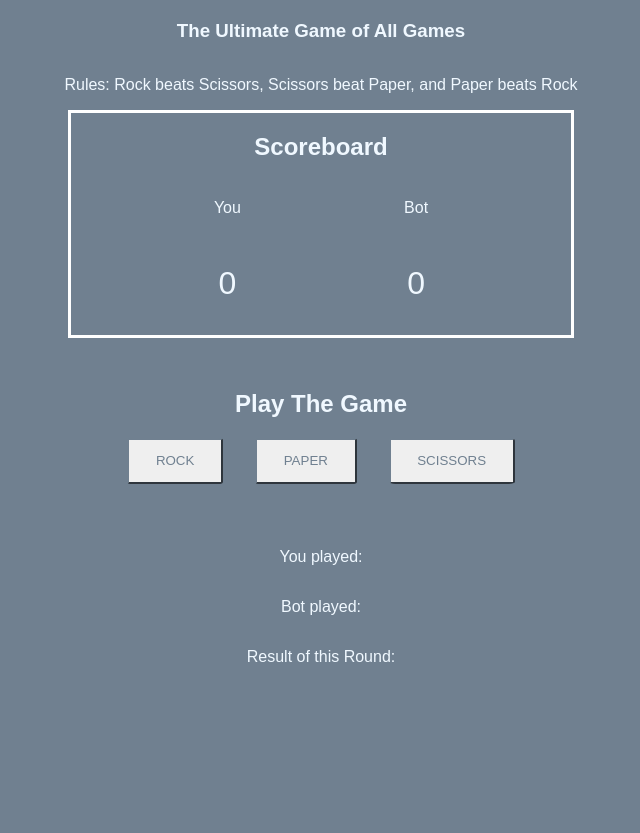
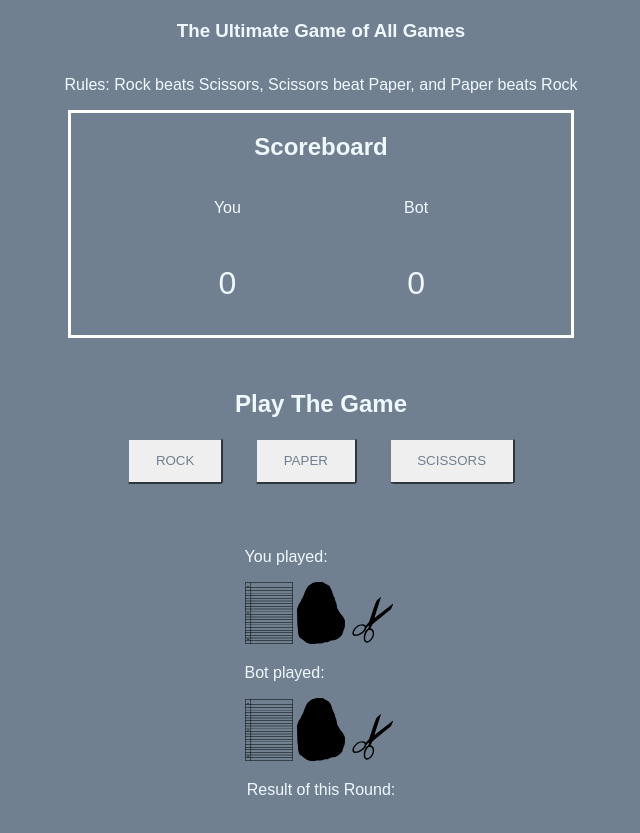
Before and after one commit to Lenny606/rock-paper-scissors, a website: page src/index.html in a window 1280 px wide. Shown: the part 87-920 px from the top of the page, without its empty margins (319-959 px from the left). Before the commit the page ends 800 px from the top, so only its background shows below. Drawn offline with nearby package versions, Linux system fonts and the light colour scheme; files that its build step writes are made by us from their sources.

Commit message:
added svg to style the outpu

```diff
--- a/src/css/style.scss
+++ b/src/css/style.scss
@@ -36,16 +36,14 @@ body {
       flex-direction: column;
       align-items: center;
       padding: 0.1em;
-
+    }
   }
-
-}
-&__name_you{
-  font-size: 2em;
-}
-&__name_bot{
-  font-size: 2em;
-}
+  &__name_you {
+    font-size: 2em;
+  }
+  &__name_bot {
+    font-size: 2em;
+  }
 }
 
 //active buttons styles
@@ -65,8 +63,8 @@ body {
       padding: 1em 2em;
       border-radius: 5%;
       border-color: slategray;
-      &:hover{
-        background-color: rgb(185, 208, 231);;
+      &:hover {
+        background-color: rgb(185, 208, 231);
       }
     }
   }
@@ -78,4 +76,9 @@ body {
   flex-direction: column;
   align-items: center;
   margin: 1em;
+
+  .img_hidden {
+    // display: none;
+    width: 3em;
+  }
 }
--- a/src/index.html
+++ b/src/index.html
@@ -45,9 +45,21 @@
 
     <!-----------------------------Footer with informations--------------------- -->
     <div class="footer">
-        <p class="footer__results footer__results_player">You played: </p>
-        <p class="footer__results footer__results_bot">Bot played: </p>
+        <div class="footer__results">
+            <p class="footer__results_player">You played: </p>
+            <img src="img/paper_svg.svg" class="img_hidden">
+            <img src="img/rock_svg.svg" class="img_hidden">
+            <img src="img/scissors_svg.svg" class="img_hidden">
+        </div>
+        <div class="footer__results">
+            <p class="footer__results_bot">Bot played: </p>
+            <img src="img/paper_svg.svg" class="img_hidden">
+            <img src="img/rock_svg.svg" class="img_hidden">
+            <img src="img/scissors_svg.svg" class="img_hidden">
+        </div>
+
         <p class="footer__results footer__results_winner">Result of this Round: </p>
+
     </div>
 
 </body>
```
Also changed, not shown: src/img/paper_svg.svg (added), src/img/rock_svg.svg (added), src/img/scissors_svg.svg (added).
